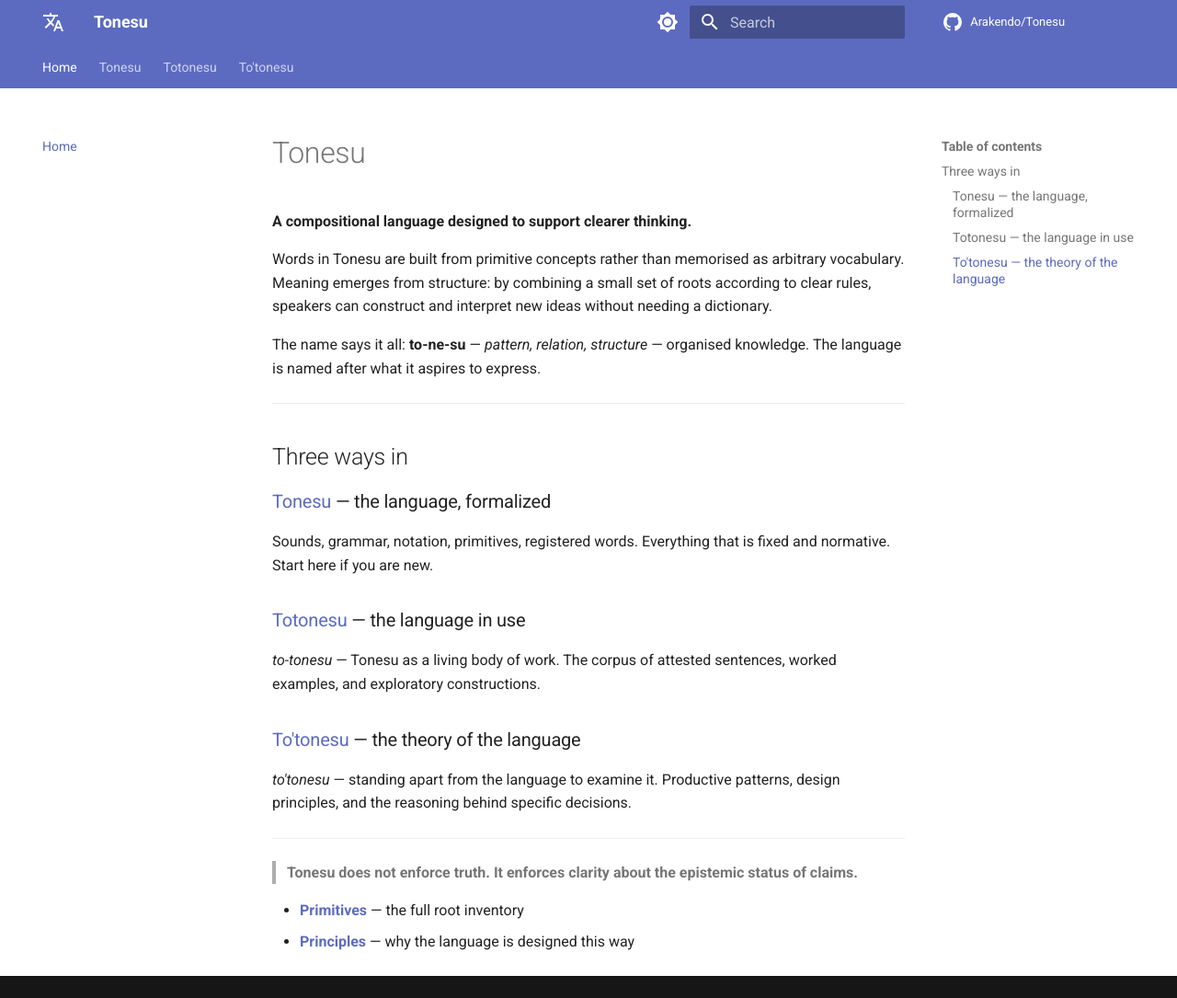
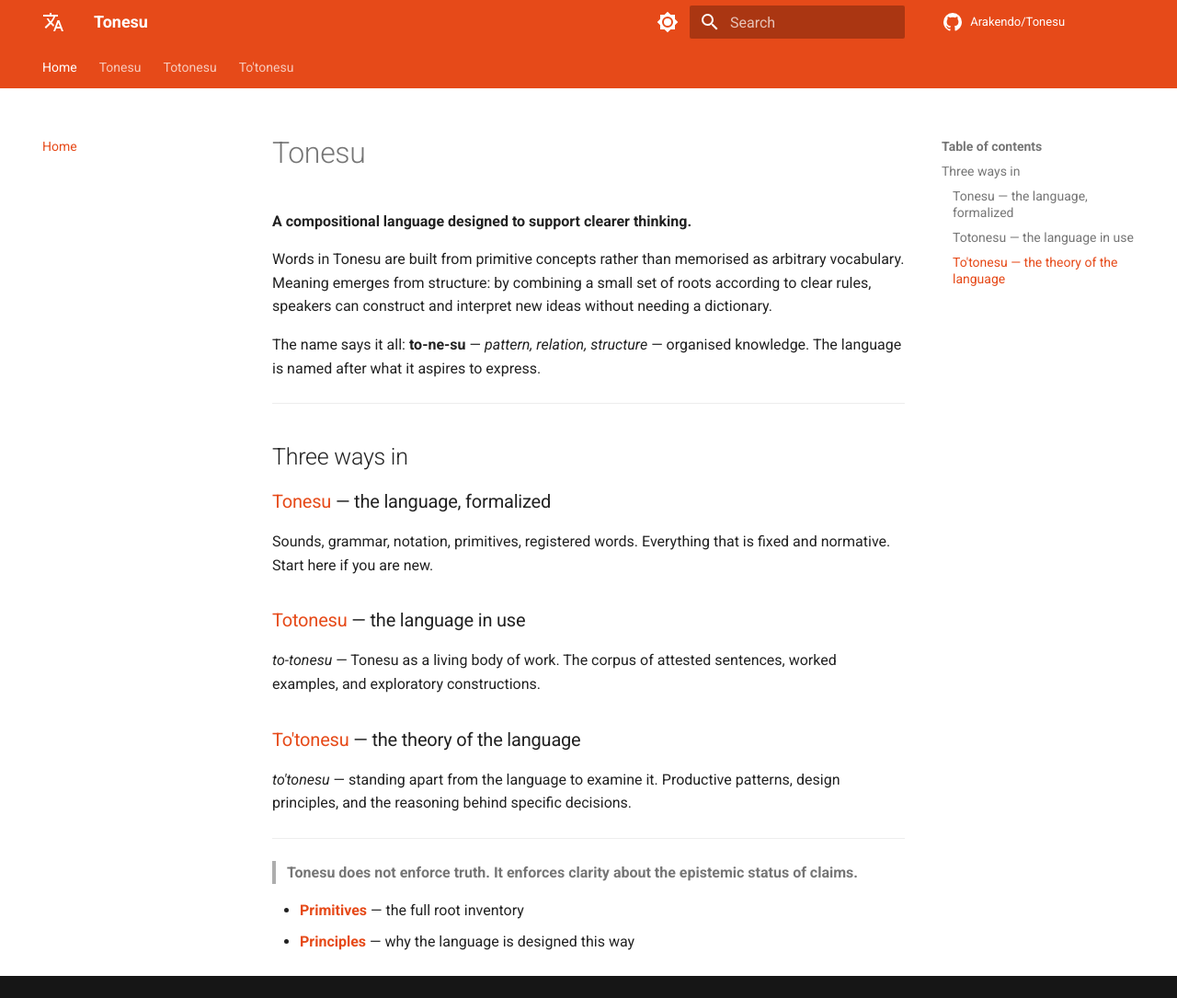
Before and after one commit to Arakendo/Tonesu, an MkDocs documentation site: the page built from www/docs/index.md, in a window 1280 px wide and 1085 px high. Shown: the whole window at 92% size. Built offline with MkDocs 1.6.1 and Material for MkDocs 9.7.7, drawn with Linux system fonts in a browser that asks for light colours; comment, search, counter and statistics services are not loaded.

Commit message:
Theme: switch to VS Code dark gray + orange palette
- Dark bg: #1e1e1e / #252526 / #2d2d30 (VS Code dark exact)
- Accent: #e87d3e / #ff9944 (warm orange)
- Light text: #d4d4d4 (VS Code editor foreground)
- Material palette: deep-orange / orange

```diff
--- a/mkdocs.yml
+++ b/mkdocs.yml
@@ -14,15 +14,15 @@
   palette:
     - media: "(prefers-color-scheme: light)"
       scheme: default
-      primary: indigo
-      accent: indigo
+      primary: deep-orange
+      accent: orange
       toggle:
         icon: material/brightness-7
         name: Switch to dark mode
     - media: "(prefers-color-scheme: dark)"
       scheme: slate
-      primary: indigo
-      accent: indigo
+      primary: deep-orange
+      accent: orange
       toggle:
         icon: material/brightness-4
         name: Switch to light mode
--- a/www/docs/overrides/css/extra.css
+++ b/www/docs/overrides/css/extra.css
@@ -2,8 +2,8 @@
 
 :root {
   /* Tonesu Light Theme Colors */
-  --tonesu-primary: #5c6bc0;      /* indigo — calm, scholarly */
-  --tonesu-accent: #7986cb;
+  --tonesu-primary: #e64a19;      /* deep-orange */
+  --tonesu-accent: #ff6d00;
   --tonesu-background: #ffffff;
   --tonesu-surface: #f5f5f5;
   --tonesu-text: #212121;
@@ -12,39 +12,39 @@
 }
 
 [data-md-color-scheme="slate"] {
-  /* Tonesu Dark Theme Colors */
-  --md-primary-fg-color: #7986cb;
-  --md-accent-fg-color: #9fa8da;
+  /* Tonesu Dark Theme — VS Code dark gray + orange */
+  --md-primary-fg-color: #e87d3e;
+  --md-accent-fg-color: #ff9944;
 
-  /* Backgrounds */
-  --md-default-bg-color: #1a1a2e;       /* deep indigo-dark */
-  --md-default-fg-color: #c5cae9;       /* indigo-tinted text */
-  --md-code-bg-color: #16213e;          /* deeper code panels */
+  /* Backgrounds (VS Code dark) */
+  --md-default-bg-color: #1e1e1e;       /* editor background */
+  --md-default-fg-color: #d4d4d4;       /* editor foreground */
+  --md-code-bg-color: #2d2d30;          /* panel background */
 
   /* Sidebar */
-  --md-primary-bg-color: #1f2044;
-  --md-primary-fg-color--light: #c5cae9;
-  --md-primary-fg-color--dark: #7986cb;
+  --md-primary-bg-color: #252526;       /* activity bar / sidebar */
+  --md-primary-fg-color--light: #d4d4d4;
+  --md-primary-fg-color--dark: #e87d3e;
 
   /* Links */
-  --md-typeset-a-color: #9fa8da;
+  --md-typeset-a-color: #ff9944;
 
   /* Borders */
-  --md-typeset-table-color: #303060;
+  --md-typeset-table-color: #3f3f46;
 
   /* Code blocks */
-  --md-code-fg-color: #c5cae9;
-  --md-code-bg-color: #16213e;
+  --md-code-fg-color: #d4d4d4;
+  --md-code-bg-color: #2d2d30;
 
   /* Keyboard keys */
-  --md-typeset-kbd-color: #303060;
-  --md-typeset-kbd-accent-color: #5c6bc0;
-  --md-typeset-kbd-border-color: #404080;
+  --md-typeset-kbd-color: #3f3f46;
+  --md-typeset-kbd-accent-color: #e87d3e;
+  --md-typeset-kbd-border-color: #555555;
 }
 
 [data-md-color-scheme="default"] {
-  --md-primary-fg-color: #5c6bc0;
-  --md-accent-fg-color: #7986cb;
+  --md-primary-fg-color: #e64a19;
+  --md-accent-fg-color: #ff6d00;
 }
 
 /* Code block styling */
```
